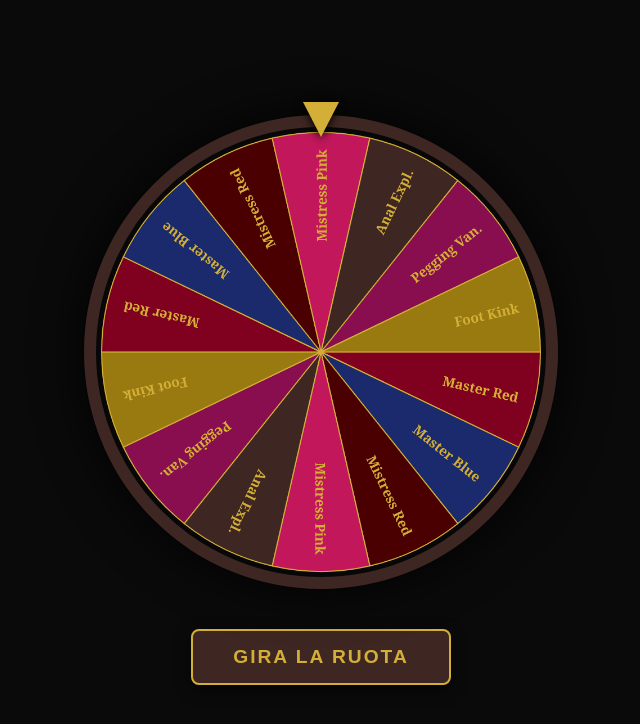
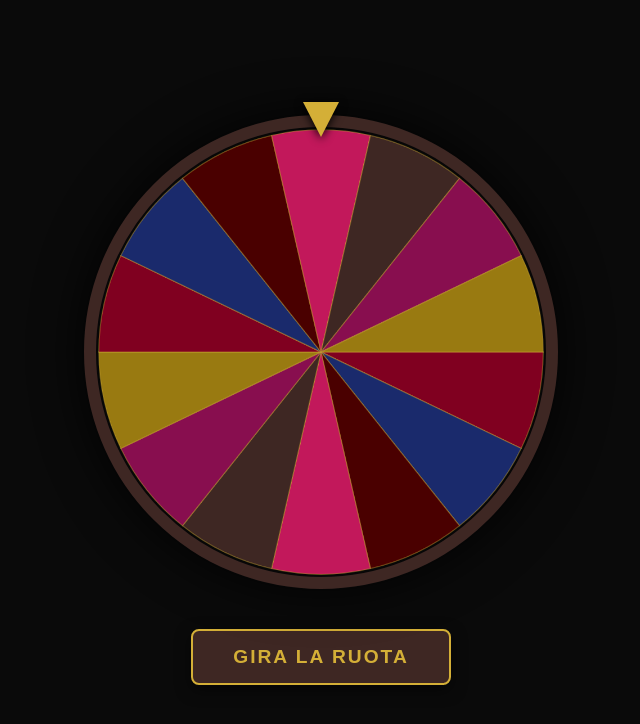
Before and after one commit to andrefalcio95-source/Ruota-esperienze-, a plain HTML site: page index.html in a window 1280 px wide. Shown: the whole page, without its empty margins (319-959 px from the left). Drawn offline with Linux system fonts and the light colour scheme.

Commit message:
Update index.html

```diff
--- a/index.html
+++ b/index.html
@@ -69,7 +69,6 @@
             box-shadow: 0 5px 15px rgba(0,0,0,0.5);
         }
 
-        /* Popup Elegante */
         #overlay {
             display: none;
             position: fixed;
@@ -101,6 +100,7 @@
             border-bottom: 1px solid var(--gold);
             padding-bottom: 10px;
             font-size: 1.5rem;
+            text-align: center;
         }
 
         .section-title { color: var(--gold); font-weight: bold; margin-top: 10px; display: block; }
@@ -140,69 +140,88 @@
         const ctx = canvas.getContext('2d');
 
         const sessions = [
-            { t: "Master Red", c: "#800020", d: "<span class='section-title'>Abbigliamento:</span> Completo in pizzo, tacchi, collarino nero.<br><span class='section-title'>Toys:</span> Manette, cavigliere, wand, dildo rabbit.<br><span class='section-title'>Act:</span> Preliminari, 2 posizioni legata." },
-            { t: "Master Blue", c: "#1a2a6c", d: "<span class='section-title'>Abbigliamento:</span> Solo calze, da strappare.<br><span class='section-title'>Toys:</span> Corde, manette, cavigliere, Wand.<br><span class='section-title'>Act:</span> Preliminari, 1 posizione legata." },
-            { t: "Mistress Red", c: "#4a0000", d: "<span class='section-title'>Abbigliamento:</span> Camicia, gonna di pelle, tacchi.<br><span class='section-title'>Toys:</span> Manette, cavigliere, Wand, plug, masturbatore pipo.<br><span class='section-title'>Act:</span> Masturbazione, adorazione piedi, cunnilingus, cowgirl." },
-            { t: "Mistress Pink", c: "#c2185b", d: "<span class='section-title'>Abbigliamento:</span> Catsuit o lingerie erotica.<br><span class='section-title'>Toys:</span> Strapon, Wand, plug, masturbatore, manette.<br><span class='section-title'>Act:</span> Pegging, cunnilingus, cowgirl.<br><p class='warning'>Warning: Se esce prima dell'Anal Exploration, passare prima a quest'ultima.</p>" },
-            { t: "Anal Expl.", c: "#3e2723", d: "Sessione di esplorazione - Pratica per lei per la stimolazione anale di lui." },
-            { t: "Pegging Van.", c: "#880e4f", d: "Inversione dei ruoli. Sesso anale per lui, sesso vanilla per lei.<br><p class='warning'>Warning: Se esce prima dell'Anal Exploration, passare prima a quest'ultima.</p>" },
-            { t: "Foot Kink", c: "#997a11", d: "<span class='section-title'>Dettagli:</span> Pedicure e smalto, cavigliere, lacci, massaggio intenso.<br><span class='section-title'>Act:</span> Adorazione piedi, leccarli e succhiare le dita (opz. panna/Nutella), sega coi piedi." }
+            { t: "Master - Red Room", c: "#800020", d: "<span class='section-title'>Abbigliamento:</span> Completo in pizzo, tacchi, collarino nero (comodo).<br><span class='section-title'>Toys:</span> Manette, cavigliere, wand massager, dildo rabbit.<br><span class='section-title'>Act:</span> Preliminari, 2 posizioni legata." },
+            { t: "Master - Blue Room", c: "#1a2a6c", d: "<span class='section-title'>Abbigliamento:</span> Solo calze, da strappare.<br><span class='section-title'>Toys:</span> Corde, manette, cavigliere, Wand massager.<br><span class='section-title'>Act:</span> Preliminari, 1 posizione legata." },
+            { t: "Mistress - Red Room", c: "#4a0000", d: "<span class='section-title'>Abbigliamento:</span> Camicia, gonna di pelle, tacchi.<br><span class='section-title'>Toys:</span> Manette, cavigliere, Wand massager, plug anale, masturbatore pipo.<br><span class='section-title'>Act esempi:</span> Masturbazione, adorazione dei piedi, cunnilingus, cowgirl." },
+            { t: "Mistress - Pink Room", c: "#c2185b", d: "<span class='section-title'>Abbigliamento:</span> Erotico a piacere tipo catsuit o reggiseno/perizoma.<br><span class='section-title'>Toys:</span> Strapon, Wand massager, plug anale, masturbatore pipo, manette, cavigliere.<br><span class='section-title'>Act esempi:</span> Pegging, cunnilingus, cowgirl.<br><p class='warning'>Warning: Se esce questa proposta prima dell'anal explorations, passare prima a quest'ultima.</p>" },
+            { t: "Anal Explorations", c: "#3e2723", d: "Sessione di esplorazione - Pratica per lei per la stimolazione anale di lui." },
+            { t: "Pegging - Vanilla", c: "#880e4f", d: "Esperienza di inversione dei ruoli e sesso anale per lui, e sesso vanilla per lei.<br><p class='warning'>Warning: Se esce questa proposta prima dell'anal explorations, passare prima a quest'ultima.</p>" },
+            { t: "Foot Kink", c: "#997a11", d: "<span class='section-title'>Dettagli:</span> Pedicure e smalto, decoro dei piedi con cavigliere, lacci, massaggio intenso e rilassante.<br><span class='section-title'>Act:</span> Adorazione dei piedi, leccarli e succhiare le dita (opzionale uso di panna/Nutella) sega coi piedi." }
         ];
 
-        const prizes = [...sessions, ...sessions]; // 14 spicchi
+        const prizes = [...sessions, ...sessions];
         const numSegments = prizes.length;
         const arc = 2 * Math.PI / numSegments;
         let currentRotation = 0;
+        let isSpinning = false;
 
-        function drawWheel() {
+        // Disegna la ruota (inizialmente senza testi)
+        function drawWheel(revealedIndex = null) {
             ctx.clearRect(0,0,800,800);
             prizes.forEach((prize, i) => {
                 const angle = i * arc;
-                // Disegno Spicchio
                 ctx.beginPath();
                 ctx.fillStyle = prize.c;
                 ctx.moveTo(400, 400);
-                ctx.arc(400, 400, 390, angle, angle + arc);
+                ctx.arc(400, 400, 395, angle, angle + arc);
                 ctx.lineTo(400, 400);
                 ctx.fill();
 
-                // Bordo dorato sottile tra spicchi
-                ctx.strokeStyle = "#d4af37";
+                ctx.strokeStyle = "rgba(212, 175, 55, 0.4)";
                 ctx.lineWidth = 2;
                 ctx.stroke();
 
-                // Testo
+                // Mostra il testo solo se l'indice è quello rivelato
+                if (revealedIndex !== null && i === revealedIndex) {
                     ctx.save();
                     ctx.translate(400, 400);
                     ctx.rotate(angle + arc / 2);
                     ctx.textAlign = "right";
-                ctx.fillStyle = "#d4af37"; // Testo sempre oro
-                ctx.font = "bold 24px Georgia";
-                ctx.fillText(prize.t, 360, 10);
+                    ctx.fillStyle = "#d4af37";
+                    ctx.font = "bold 28px Georgia";
+                    ctx.fillText(prize.t, 370, 10);
                     ctx.restore();
+                }
             });
         }
 
         function spinWheel() {
+            if (isSpinning) return;
+
+            // Reset scritte prima di ogni giro
+            drawWheel(null);
+
+            isSpinning = true;
             const extraDegrees = Math.floor(Math.random() * 360) + 1800;
             currentRotation += extraDegrees;
             canvas.style.transform = `rotate(${currentRotation}deg)`;
 
             setTimeout(() => {
+                isSpinning = false;
                 const actualDeg = currentRotation % 360;
+                // Calcolo indice vincente
                 const index = Math.floor(((360 - actualDeg + 270) % 360) / (360 / numSegments));
                 const win = prizes[index];
 
+                // 1. Rivela la scritta sullo spicchio
+                drawWheel(index);
+
+                // 2. Dopo 1 secondo, apri il popup con i dettagli
+                setTimeout(() => {
                     document.getElementById('m-title').innerText = win.t;
                     document.getElementById('m-content').innerHTML = win.d;
                     document.getElementById('modal').style.display = 'block';
                     document.getElementById('overlay').style.display = 'block';
+                }, 1000);
+
             }, 5000);
         }
 
         function closeModal() {
             document.getElementById('modal').style.display = 'none';
             document.getElementById('overlay').style.display = 'none';
+            // Opzionale: pulisci la scritta sulla ruota dopo aver chiuso
+            // drawWheel(null);
         }
 
         drawWheel();
```
Lines whose indentation alone changed are shown as unchanged.
